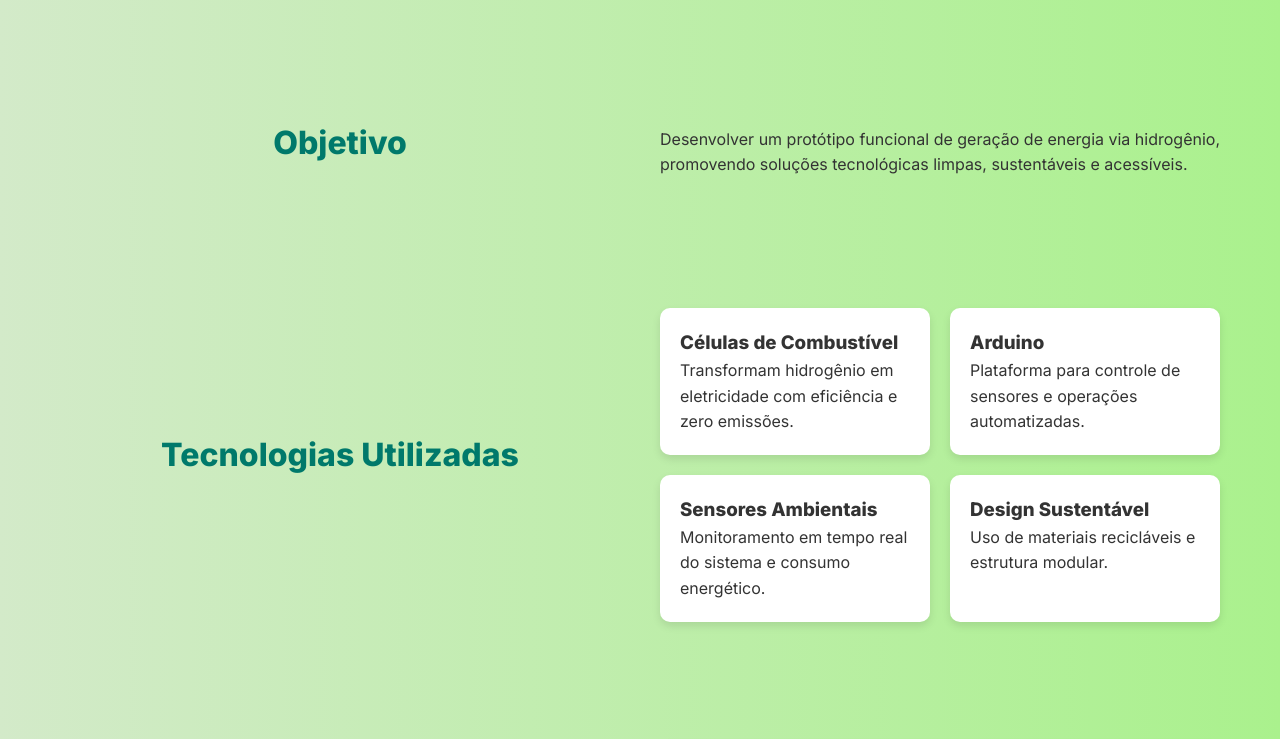
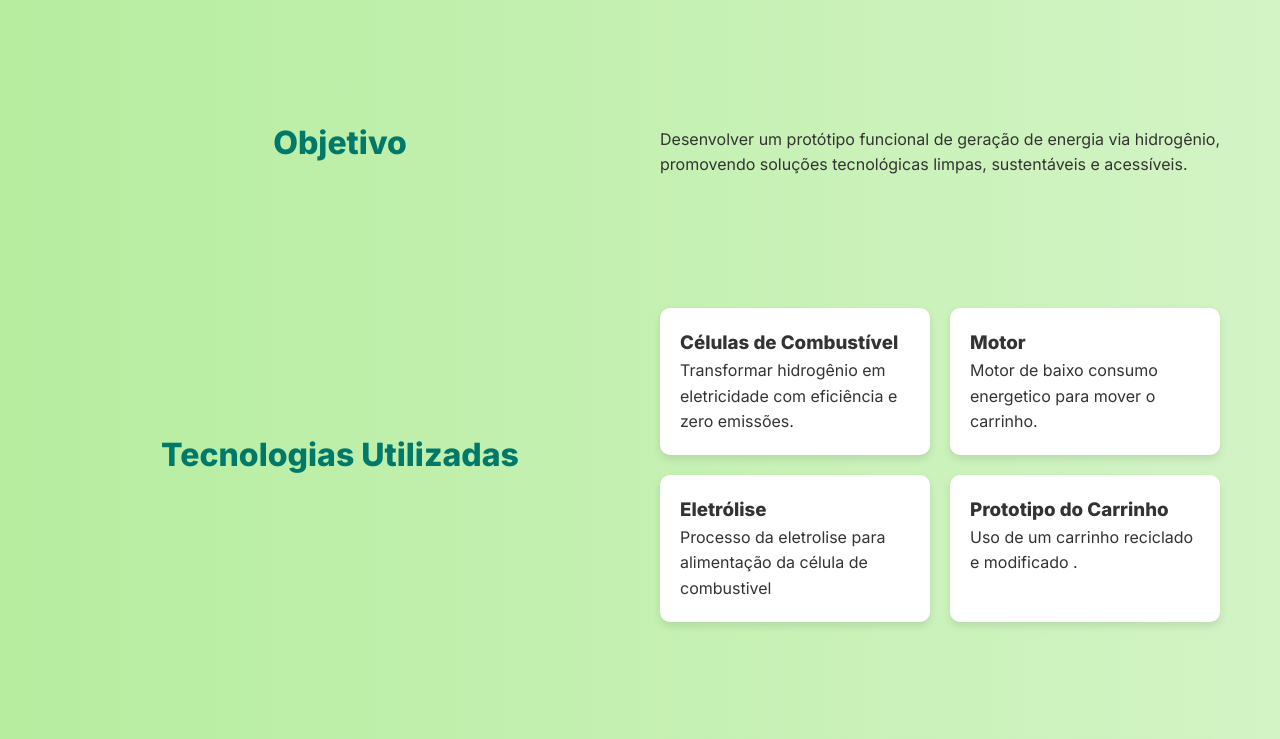
Before and after one commit to bedurgante/energia-hidrogenio, a plain HTML site: page index.html in a window 1280 px wide. Shown: the part 682-1421 px from the top of the page. Drawn offline with Linux system fonts and the light colour scheme; files whose address does not match are found by name.

Commit message:
Add files via upload

```diff
--- a/index.html
+++ b/index.html
@@ -35,7 +35,7 @@
       <div class="container">
         <h2>Sobre o Projeto</h2>
         <p>
-          Este projeto propõe a utilização do hidrogênio como fonte de energia limpa e renovável, substituindo combustíveis fósseis e contribuindo para um planeta mais verde.
+          Este projeto propõe a utilização do hidrogênio como fonte de energia limpa e renovável, substituindo combustíveis fósseis e contribuindo para um planeta mais limpo.
         </p>
       </div>
     </section>
@@ -55,19 +55,19 @@
         <div class="grid">
           <div class="card">
             <h3>Células de Combustível</h3>
-            <p>Transformam hidrogênio em eletricidade com eficiência e zero emissões.</p>
+            <p>Transformar hidrogênio em eletricidade com eficiência e zero emissões.</p>
           </div>
           <div class="card">
-            <h3>Arduino</h3>
-            <p>Plataforma para controle de sensores e operações automatizadas.</p>
+            <h3>Motor</h3>
+            <p>Motor de baixo consumo energetico para mover o carrinho.</p>
           </div>
           <div class="card">
-            <h3>Sensores Ambientais</h3>
-            <p>Monitoramento em tempo real do sistema e consumo energético.</p>
+            <h3>Eletrólise</h3>
+            <p>Processo da eletrolise para alimentação da célula de combustivel</p>
           </div>
           <div class="card">
-            <h3>Design Sustentável</h3>
-            <p>Uso de materiais recicláveis e estrutura modular.</p>
+            <h3>Prototipo do Carrinho</h3>
+            <p>Uso de um carrinho reciclado e modificado .</p>
           </div>
         </div>
       </div>
@@ -81,8 +81,8 @@
             <img src="./imagens/planta_projeto.png" alt="Planta do Protótipo">
           </div>
           <div class="prototipo-desc">
-            <h3>Planta do Sistema</h3>
-            <p>Visualização esquemática do funcionamento do sistema de hidrogênio.</p>
+            <h3>Protótipo do Projeto do Carrinho</h3>
+            <p>Visualização do protótipo do carrinho de hidrogênio.</p>
           </div>
         </div>
       </div>
--- a/style.css
+++ b/style.css
@@ -7,7 +7,7 @@
 
 body {
   font-family: 'Inter', sans-serif;
-  background: linear-gradient(to right, #d3eac9, #aaf18d);
+  background: linear-gradient(to right, #b6ed9f, #d3f4c5);
   color: #333;
   line-height: 1.6;
 }
```
